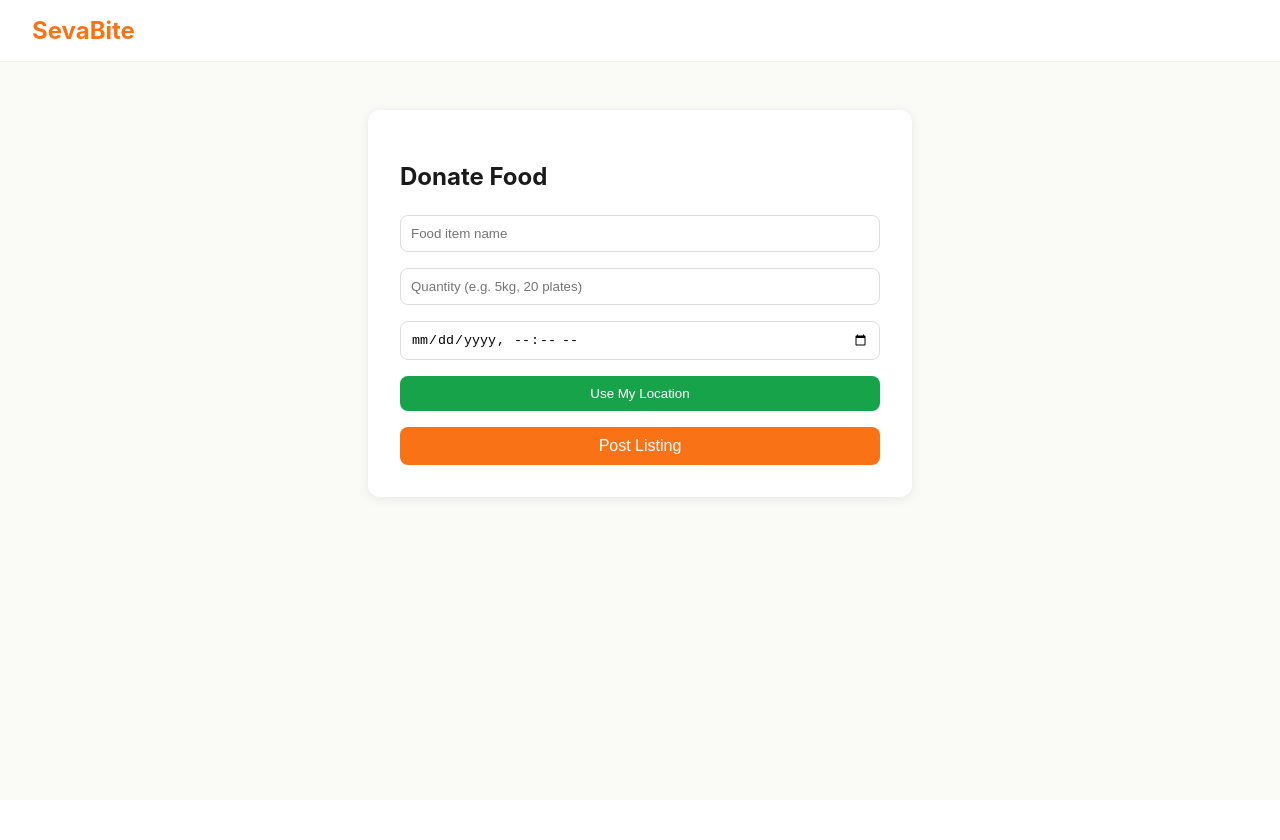
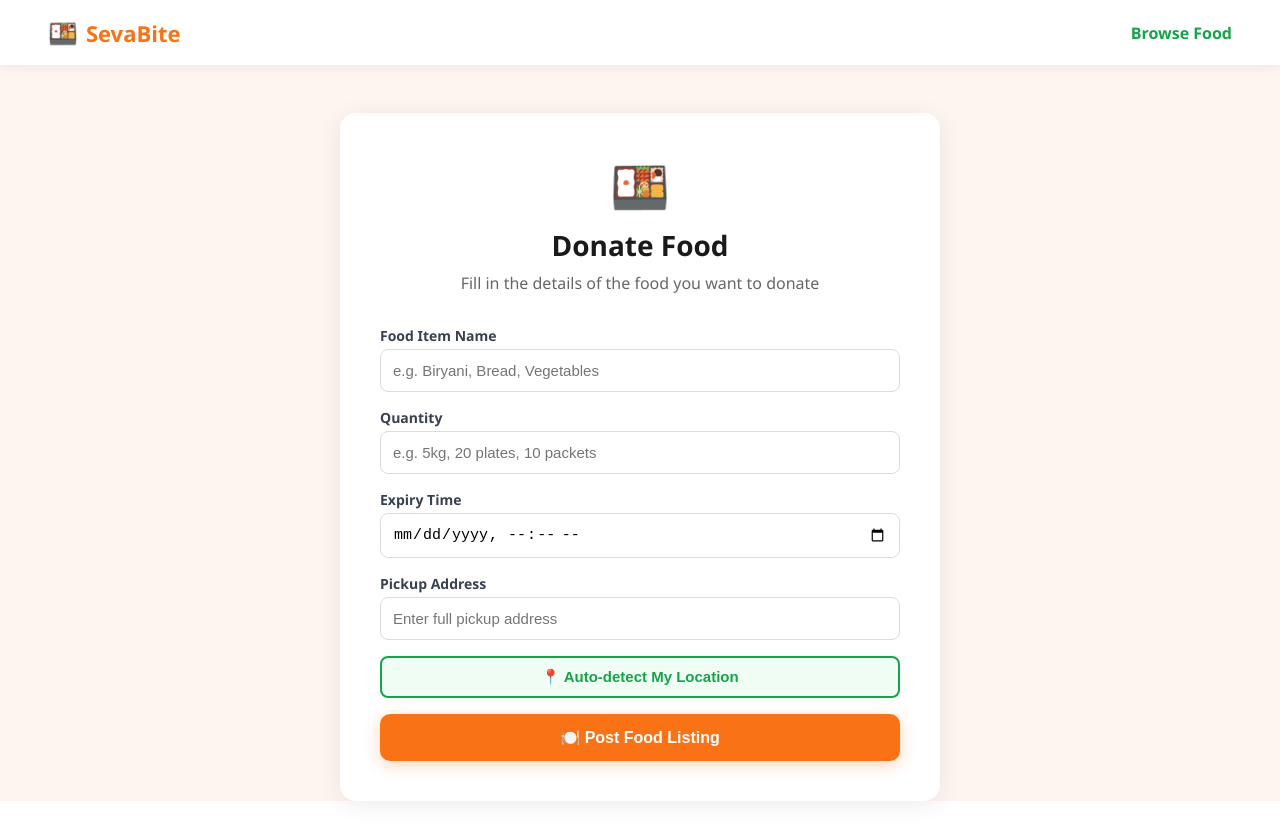
Before and after one commit to saiprangyan/sevabite, a React (Create React App) app in the folder frontend/: page /donate in a window 1280 px wide. Shown: the top 840 px of the page. Before the commit the page ends 800 px from the top, so only its background shows below. Built offline with nearby package versions, Linux system fonts and the light colour scheme.

Commit message:
added address field, google maps button, expiry timer

```diff
--- a/frontend/src/pages/Browse.js
+++ b/frontend/src/pages/Browse.js
@@ -8,6 +8,7 @@ function Browse() {
 
   useEffect(() => {
     fetchListings();
+    // eslint-disable-next-line react-hooks/exhaustive-deps
   }, []);
 
   const fetchListings = async () => {
@@ -22,10 +23,7 @@ function Browse() {
   const handleClaim = async (listing_id) => {
     try {
       const token = localStorage.getItem('token');
-      if (!token) {
-        window.location.href = '/login';
-        return;
-      }
+      if (!token) { window.location.href = '/login'; return; }
       await axios.post(`${API_URL}/food/accept`, { listing_id }, {
         headers: { authorization: token }
       });
@@ -36,42 +34,134 @@ function Browse() {
     }
   };
 
+  const getTimeLeft = (expiry) => {
+    const diff = new Date(expiry) - new Date();
+    if (diff <= 0) return 'Expired';
+    const hours = Math.floor(diff / 3600000);
+    const mins = Math.floor((diff % 3600000) / 60000);
+    if (hours > 0) return hours + 'h ' + mins + 'm left';
+    return mins + 'm left';
+  };
+
+  const getUrgencyColor = (expiry) => {
+    const diff = new Date(expiry) - new Date();
+    const hours = diff / 3600000;
+    if (hours < 1) return '#dc2626';
+    if (hours < 3) return '#F97316';
+    return '#16A34A';
+  };
+
+  const openMaps = (lat, lng) => {
+    window.open('https://www.google.com/maps?q=' + lat + ',' + lng, '_blank');
+  };
+
   return (
-    <div style={{ minHeight: '100vh', background: '#FAFAF7' }}>
-      <nav style={{ background: 'white', padding: '1rem 2rem', display: 'flex', justifyContent: 'space-between', alignItems: 'center', borderBottom: '1px solid #eee' }}>
-        <a href="/" style={{ textDecoration: 'none' }}>
-          <h1 style={{ color: '#F97316', fontSize: '24px', fontWeight: '700', margin: 0 }}>SevaBite</h1>
+    <div style={{ minHeight: '100vh', background: '#f8fafc', fontFamily: 'Segoe UI, sans-serif' }}>
+      <nav style={{
+        background: 'white', padding: '1rem 3rem',
+        display: 'flex', justifyContent: 'space-between', alignItems: 'center',
+        boxShadow: '0 2px 12px rgba(0,0,0,0.06)'
+      }}>
+        <a href="/" style={{ textDecoration: 'none', display: 'flex', alignItems: 'center', gap: '8px' }}>
+          <span style={{ fontSize: '24px' }}>🍱</span>
+          <span style={{ fontSize: '22px', fontWeight: '800', color: '#F97316' }}>SevaBite</span>
         </a>
-        <a href="/donate" style={{ color: '#16A34A', textDecoration: 'none', fontWeight: '500' }}>Donate Food</a>
+        <div style={{ display: 'flex', gap: '1.5rem', alignItems: 'center' }}>
+          <a href="/donate" style={{ color: '#16A34A', textDecoration: 'none', fontWeight: '600' }}>Donate Food</a>
+          <a href="/volunteer" style={{ color: '#555', textDecoration: 'none', fontWeight: '500' }}>Volunteer</a>
+        </div>
       </nav>
 
-      <div style={{ maxWidth: '800px', margin: '2rem auto', padding: '0 1rem' }}>
-        <h2 style={{ fontSize: '28px', fontWeight: '700', marginBottom: '1.5rem', color: '#1a1a1a' }}>Available Food Nearby</h2>
-        {message && <p style={{ color: '#16A34A', marginBottom: '1rem' }}>{message}</p>}
+      <div style={{ maxWidth: '900px', margin: '2rem auto', padding: '0 1rem' }}>
+        <div style={{ marginBottom: '2rem' }}>
+          <h2 style={{ fontSize: '32px', fontWeight: '800', color: '#1a1a1a', margin: 0 }}>
+            Available Food Nearby
+          </h2>
+          <p style={{ color: '#666', marginTop: '0.5rem' }}>
+            {listings.length} listing{listings.length !== 1 ? 's' : ''} available right now
+          </p>
+        </div>
+
+        {message && (
+          <div style={{
+            background: message.includes('Error') ? '#fef2f2' : '#f0fdf4',
+            color: message.includes('Error') ? '#dc2626' : '#16A34A',
+            padding: '12px', borderRadius: '8px', marginBottom: '1rem',
+            fontWeight: '500'
+          }}>{message}</div>
+        )}
+
         {listings.length === 0 ? (
-          <div style={{ textAlign: 'center', padding: '3rem', color: '#666' }}>
-            <p style={{ fontSize: '18px' }}>No listings available right now.</p>
+          <div style={{ textAlign: 'center', padding: '4rem', color: '#666' }}>
+            <div style={{ fontSize: '64px', marginBottom: '1rem' }}>🍱</div>
+            <p style={{ fontSize: '20px', fontWeight: '600', marginBottom: '0.5rem' }}>No listings available right now</p>
+            <p style={{ marginBottom: '2rem' }}>Be the first to donate food in your area!</p>
             <a href="/donate">
-              <button style={{ marginTop: '1rem', padding: '10px 24px', background: '#F97316', color: 'white', border: 'none', borderRadius: '8px', cursor: 'pointer' }}>
-                Be the first to donate!
-              </button>
+              <button style={{
+                padding: '12px 28px', background: '#F97316', color: 'white',
+                border: 'none', borderRadius: '25px', cursor: 'pointer',
+                fontWeight: '700', fontSize: '16px'
+              }}>Donate Food Now</button>
             </a>
           </div>
         ) : (
-          <div style={{ display: 'grid', gridTemplateColumns: 'repeat(auto-fill, minmax(280px, 1fr))', gap: '1rem' }}>
-            {listings.map(listing => (
-              <div key={listing.id} style={{ background: 'white', borderRadius: '12px', padding: '1.5rem', boxShadow: '0 2px 8px rgba(0,0,0,0.06)', border: '1px solid #eee' }}>
-                <h3 style={{ fontSize: '18px', fontWeight: '600', marginBottom: '0.5rem', color: '#1a1a1a' }}>{listing.item_name}</h3>
-                <p style={{ color: '#666', marginBottom: '0.5rem' }}>Quantity: {listing.quantity}</p>
-                <p style={{ color: '#666', marginBottom: '0.5rem', fontSize: '14px' }}>
-                  Expires: {new Date(listing.expiry_time).toLocaleString()}
+          <div style={{ display: 'grid', gridTemplateColumns: 'repeat(auto-fill, minmax(280px, 1fr))', gap: '1.5rem' }}>
+            {listings.map((listing) => (
+              <div key={listing.id} style={{
+                background: 'white', borderRadius: '16px', padding: '1.5rem',
+                boxShadow: '0 2px 16px rgba(0,0,0,0.06)', border: '1px solid #f0f0f0',
+                borderTop: '4px solid ' + getUrgencyColor(listing.expiry_time)
+              }}>
+                <div style={{ display: 'flex', justifyContent: 'space-between', alignItems: 'flex-start', marginBottom: '1rem' }}>
+                  <h3 style={{ fontSize: '18px', fontWeight: '700', color: '#1a1a1a', margin: 0 }}>
+                    {listing.item_name}
+                  </h3>
+                  <span style={{
+                    background: '#f0fdf4', color: '#16A34A',
+                    padding: '3px 10px', borderRadius: '12px',
+                    fontSize: '12px', fontWeight: '600'
+                  }}>Available</span>
+                </div>
+
+                <p style={{ color: '#666', marginBottom: '0.5rem', fontSize: '15px' }}>
+                  Quantity: {listing.quantity}
                 </p>
-                <span style={{ display: 'inline-block', padding: '4px 12px', background: '#dcfce7', color: '#16A34A', borderRadius: '20px', fontSize: '13px', marginBottom: '1rem' }}>
-                  {listing.status}
-                </span>
-                <br />
-                <button onClick={() => handleClaim(listing.id)}
-                  style={{ width: '100%', padding: '10px', background: '#F97316', color: 'white', border: 'none', borderRadius: '8px', cursor: 'pointer', fontWeight: '500' }}>
+
+                {listing.address && (
+                  <p style={{ color: '#666', marginBottom: '0.5rem', fontSize: '14px' }}>
+                    Address: {listing.address}
+                  </p>
+                )}
+
+                <p style={{
+                  color: getUrgencyColor(listing.expiry_time),
+                  fontWeight: '600', fontSize: '14px', marginBottom: '1rem'
+                }}>
+                  Expires: {getTimeLeft(listing.expiry_time)}
+                </p>
+
+                {listing.lat && listing.lng && (
+                  <button
+                    onClick={() => openMaps(listing.lat, listing.lng)}
+                    style={{
+                      width: '100%', padding: '8px', background: '#f0fdf4',
+                      color: '#16A34A', border: '1px solid #16A34A',
+                      borderRadius: '8px', cursor: 'pointer',
+                      fontWeight: '600', fontSize: '14px', marginBottom: '0.75rem'
+                    }}
+                  >
+                    Open in Google Maps
+                  </button>
+                )}
+
+                <button
+                  onClick={() => handleClaim(listing.id)}
+                  style={{
+                    width: '100%', padding: '10px', background: '#F97316',
+                    color: 'white', border: 'none', borderRadius: '8px',
+                    cursor: 'pointer', fontWeight: '700', fontSize: '15px'
+                  }}
+                >
                   Claim This Food
                 </button>
               </div>
--- a/frontend/src/pages/Donate.js
+++ b/frontend/src/pages/Donate.js
@@ -4,59 +4,133 @@ import { useNavigate } from 'react-router-dom';
 import API_URL from '../config';
 
 function Donate() {
-  const [form, setForm] = useState({ item_name: '', quantity: '', expiry_time: '', lat: '', lng: '' });
+  const [form, setForm] = useState({ item_name: '', quantity: '', expiry_time: '', lat: '', lng: '', address: '' });
   const [message, setMessage] = useState('');
+  const [loading, setLoading] = useState(false);
   const navigate = useNavigate();
 
   const handleSubmit = async (e) => {
     e.preventDefault();
     try {
       const token = localStorage.getItem('token');
-      if (!token) {
-        navigate('/login');
-        return;
-      }
+      if (!token) { navigate('/login'); return; }
+      setLoading(true);
       await axios.post(`${API_URL}/food/upload`, form, {
         headers: { authorization: token }
       });
       setMessage('Food listed successfully!');
-      setForm({ item_name: '', quantity: '', expiry_time: '', lat: '', lng: '' });
+      setForm({ item_name: '', quantity: '', expiry_time: '', lat: '', lng: '', address: '' });
     } catch (err) {
       setMessage('Error posting listing. Please try again.');
+    } finally {
+      setLoading(false);
     }
   };
 
   const getLocation = () => {
-    navigator.geolocation.getCurrentPosition((pos) => {
-      setForm({ ...form, lat: pos.coords.latitude, lng: pos.coords.longitude });
+    navigator.geolocation.getCurrentPosition(async (pos) => {
+      const lat = pos.coords.latitude;
+      const lng = pos.coords.longitude;
+      try {
+        const res = await fetch(`https://nominatim.openstreetmap.org/reverse?lat=${lat}&lon=${lng}&format=json`);
+        const data = await res.json();
+        const address = data.display_name || `${lat}, ${lng}`;
+        setForm({ ...form, lat, lng, address });
+      } catch (err) {
+        setForm({ ...form, lat, lng });
+      }
     });
   };
 
+  const inputStyle = {
+    width: '100%', padding: '12px', marginBottom: '1rem',
+    borderRadius: '8px', border: '1px solid #ddd',
+    boxSizing: 'border-box', fontSize: '15px', outline: 'none'
+  };
+
   return (
-    <div style={{ minHeight: '100vh', background: '#FAFAF7' }}>
-      <nav style={{ background: 'white', padding: '1rem 2rem', display: 'flex', justifyContent: 'space-between', alignItems: 'center', borderBottom: '1px solid #eee' }}>
-        <a href="/" style={{ textDecoration: 'none' }}>
-          <h1 style={{ color: '#F97316', fontSize: '24px', fontWeight: '700', margin: 0 }}>SevaBite</h1>
+    <div style={{ minHeight: '100vh', background: '#fff5f0', fontFamily: 'Segoe UI, sans-serif' }}>
+      <nav style={{
+        background: 'white', padding: '1rem 3rem',
+        display: 'flex', justifyContent: 'space-between', alignItems: 'center',
+        boxShadow: '0 2px 12px rgba(0,0,0,0.06)'
+      }}>
+        <a href="/" style={{ textDecoration: 'none', display: 'flex', alignItems: 'center', gap: '8px' }}>
+          <span style={{ fontSize: '24px' }}>🍱</span>
+          <span style={{ fontSize: '22px', fontWeight: '800', color: '#F97316' }}>SevaBite</span>
         </a>
+        <a href="/browse" style={{ color: '#16A34A', textDecoration: 'none', fontWeight: '600' }}>Browse Food</a>
       </nav>
 
-      <div style={{ maxWidth: '480px', margin: '3rem auto', background: 'white', padding: '2rem', borderRadius: '12px', boxShadow: '0 2px 12px rgba(0,0,0,0.08)' }}>
-        <h2 style={{ fontSize: '24px', fontWeight: '700', marginBottom: '1.5rem', color: '#1a1a1a' }}>Donate Food</h2>
-        {message && <p style={{ color: '#16A34A', marginBottom: '1rem' }}>{message}</p>}
-        <input type="text" placeholder="Food item name" value={form.item_name} onChange={e => setForm({ ...form, item_name: e.target.value })}
-          style={{ width: '100%', padding: '10px', marginBottom: '1rem', borderRadius: '8px', border: '1px solid #ddd', boxSizing: 'border-box' }} />
-        <input type="text" placeholder="Quantity (e.g. 5kg, 20 plates)" value={form.quantity} onChange={e => setForm({ ...form, quantity: e.target.value })}
-          style={{ width: '100%', padding: '10px', marginBottom: '1rem', borderRadius: '8px', border: '1px solid #ddd', boxSizing: 'border-box' }} />
-        <input type="datetime-local" value={form.expiry_time} onChange={e => setForm({ ...form, expiry_time: e.target.value })}
-          style={{ width: '100%', padding: '10px', marginBottom: '1rem', borderRadius: '8px', border: '1px solid #ddd', boxSizing: 'border-box' }} />
-        <button onClick={getLocation}
-          style={{ width: '100%', padding: '10px', background: '#16A34A', color: 'white', border: 'none', borderRadius: '8px', marginBottom: '1rem', cursor: 'pointer' }}>
-          Use My Location
+      <div style={{ maxWidth: '520px', margin: '3rem auto', background: 'white', padding: '2.5rem', borderRadius: '16px', boxShadow: '0 4px 24px rgba(0,0,0,0.08)' }}>
+        <div style={{ textAlign: 'center', marginBottom: '2rem' }}>
+          <div style={{ fontSize: '48px', marginBottom: '0.5rem' }}>🍱</div>
+          <h2 style={{ fontSize: '28px', fontWeight: '800', color: '#1a1a1a', margin: 0 }}>Donate Food</h2>
+          <p style={{ color: '#666', marginTop: '0.5rem' }}>Fill in the details of the food you want to donate</p>
+        </div>
+
+        {message && (
+          <div style={{
+            background: message.includes('Error') ? '#fef2f2' : '#f0fdf4',
+            color: message.includes('Error') ? '#dc2626' : '#16A34A',
+            padding: '12px', borderRadius: '8px', marginBottom: '1rem',
+            fontWeight: '500', textAlign: 'center'
+          }}>{message}</div>
+        )}
+
+        <label style={{ fontSize: '14px', fontWeight: '600', color: '#374151', display: 'block', marginBottom: '4px' }}>Food Item Name</label>
+        <input
+          type="text" placeholder="e.g. Biryani, Bread, Vegetables"
+          value={form.item_name} onChange={e => setForm({ ...form, item_name: e.target.value })}
+          style={inputStyle}
+        />
+
+        <label style={{ fontSize: '14px', fontWeight: '600', color: '#374151', display: 'block', marginBottom: '4px' }}>Quantity</label>
+        <input
+          type="text" placeholder="e.g. 5kg, 20 plates, 10 packets"
+          value={form.quantity} onChange={e => setForm({ ...form, quantity: e.target.value })}
+          style={inputStyle}
+        />
+
+        <label style={{ fontSize: '14px', fontWeight: '600', color: '#374151', display: 'block', marginBottom: '4px' }}>Expiry Time</label>
+        <input
+          type="datetime-local" value={form.expiry_time}
+          onChange={e => setForm({ ...form, expiry_time: e.target.value })}
+          style={inputStyle}
+        />
+
+        <label style={{ fontSize: '14px', fontWeight: '600', color: '#374151', display: 'block', marginBottom: '4px' }}>Pickup Address</label>
+        <input
+          type="text" placeholder="Enter full pickup address"
+          value={form.address} onChange={e => setForm({ ...form, address: e.target.value })}
+          style={inputStyle}
+        />
+
+        <button onClick={getLocation} style={{
+          width: '100%', padding: '10px', background: '#f0fdf4',
+          color: '#16A34A', border: '2px solid #16A34A',
+          borderRadius: '8px', marginBottom: '1rem', cursor: 'pointer',
+          fontWeight: '600', fontSize: '15px'
+        }}>
+          📍 Auto-detect My Location
         </button>
-        {form.lat && <p style={{ color: '#666', marginBottom: '1rem', fontSize: '14px' }}>Location: {form.lat}, {form.lng}</p>}
-        <button onClick={handleSubmit}
-          style={{ width: '100%', padding: '10px', background: '#F97316', color: 'white', border: 'none', borderRadius: '8px', fontSize: '16px', cursor: 'pointer' }}>
-          Post Listing
+
+        {form.lat && (
+          <div style={{
+            background: '#f0fdf4', padding: '10px', borderRadius: '8px',
+            marginBottom: '1rem', fontSize: '13px', color: '#16A34A'
+          }}>
+            ✅ Location detected! Address auto-filled above.
+          </div>
+        )}
+
+        <button onClick={handleSubmit} disabled={loading} style={{
+          width: '100%', padding: '14px', background: loading ? '#ccc' : '#F97316',
+          color: 'white', border: 'none', borderRadius: '10px',
+          fontSize: '16px', fontWeight: '700', cursor: loading ? 'not-allowed' : 'pointer',
+          boxShadow: '0 4px 15px rgba(249,115,22,0.3)'
+        }}>
+          {loading ? 'Posting...' : '🍽️ Post Food Listing'}
         </button>
       </div>
     </div>
```
Also changed, not shown: 1 other file (tests, documents, lock files or other folders).
